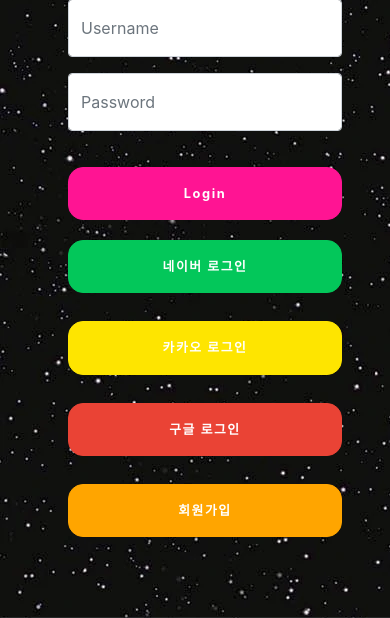
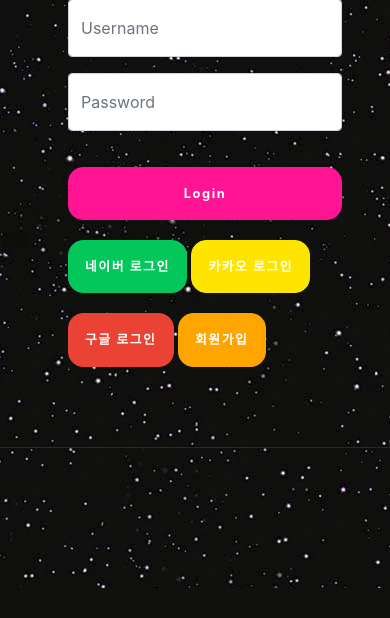
Before and after one commit to shawn9556/supme, a Django app: page /mypage/login/ in a window 390 px wide. Shown: the part 256-874 px from the top of the page. After the commit the page ends 844 px from the top, so only its background shows below. Run offline with Django 4.2, Linux system fonts and the light colour scheme; some libraries are stand-ins or nearby versions; some web fonts are replaced.

Commit message:
login html 수정

```diff
--- a/mypage/templates/mypage/login.html
+++ b/mypage/templates/mypage/login.html
@@ -92,7 +92,7 @@
                         </form>
 
 
-                        <div class="d-grid gap-2 d-md-flex justify-content-md-end">
+                        <div class=" col-lg col-sm  gap-2 d-md-flex justify-content-md-end">
                             <button class="btn btn-lg btn-naver " type="submit">네이버 로그인</button>
                             <button class="btn btn-lg btn-kakao " type="submit"> 카카오 로그인</button>
                             <button class="btn btn-lg btn-google" type="submit">구글 로그인</button>
```
